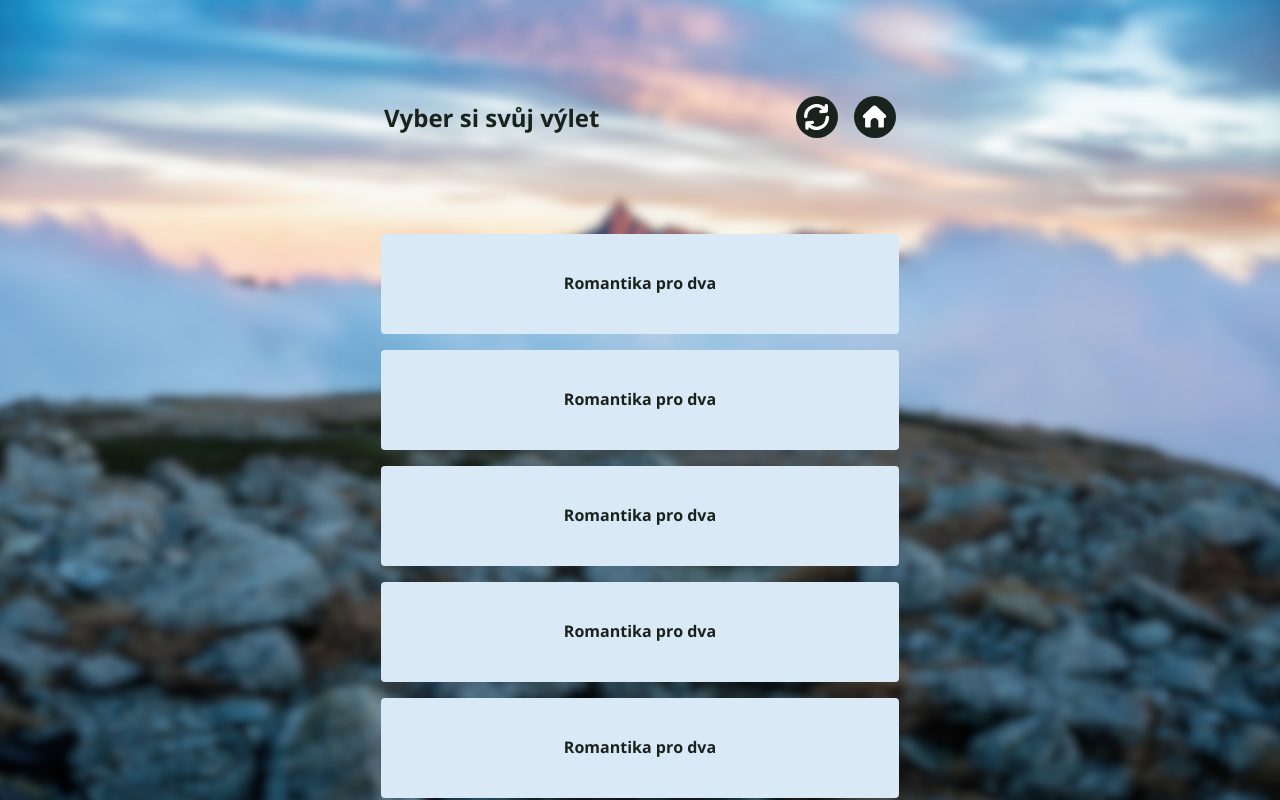
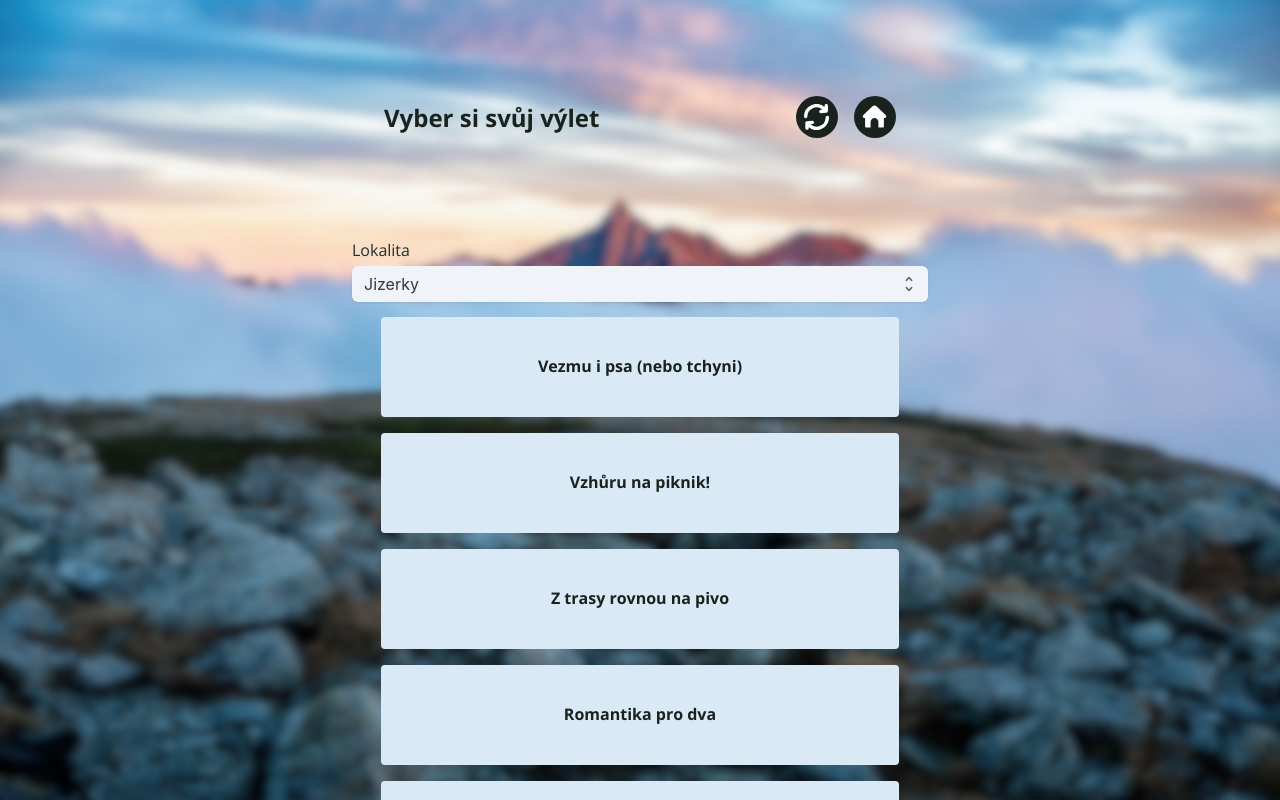
Before and after one commit to MichaelaKnizek/projekt-DKK, a React (Vite) app: page /trips in a window 1280 px wide. Built offline with nearby package versions, Linux system fonts and the light colour scheme.

Commit message:
add location function for tripspage

```diff
--- a/data/trasy.js
+++ b/data/trasy.js
@@ -16,7 +16,7 @@ export const trips = [
     elevationGainM: 90,
     durationH: 3,
     difficulty: 'lehká',
-    terrainType: [
+    terrain: [
       'asfalt',
       'lesní cesta',
       'dřevěný chodník',
@@ -56,7 +56,7 @@ export const trips = [
     elevationGainM: 725,
     durationH: 6,
     difficulty: 'střední',
-    terrainType: [
+    terrain: [
       'asfalt',
       'lesní cesta',
       'dřevěný chodník',
@@ -97,7 +97,7 @@ export const trips = [
     elevationGainM: 900,
     durationH: 9,
     difficulty: 'těžká',
-    terrainType: [
+    terrain: [
       'asfalt',
       'lesní cesta',
       'dřevěný chodník',
@@ -135,7 +135,7 @@ export const trips = [
     elevationGainM: 250,
     durationH: 3,
     difficulty: 'lehká',
-    terrainType: ['asfalt', 'lesní cesta'],
+    terrain: ['asfalt', 'lesní cesta'],
     suitableFor: ['děti', 'psi'],
     features: ['výhledy', 'památník', 'občerstvení'],
     accessibility: ['lanovka', 'auto', 'autobus'],
@@ -156,7 +156,7 @@ export const trips = [
     elevationGainM: 950,
     durationH: 6,
     difficulty: 'těžká',
-    terrainType: ['kamenitá cesta', 'žulové schody', 'horské sedlo'],
+    terrain: ['kamenitá cesta', 'žulové schody', 'horské sedlo'],
     suitableFor: ['psi'],
     features: ['výhledy', 'vrchol', 'občerstvení'],
     accessibility: ['bus', 'auto'],
@@ -177,7 +177,7 @@ export const trips = [
     elevationGainM: 50,
     durationH: 1.5,
     difficulty: 'lehká',
-    terrainType: ['dřevěný chodník', 'lesní cesta'],
+    terrain: ['dřevěný chodník', 'lesní cesta'],
     suitableFor: ['kočárky', 'děti', 'psi'],
     features: ['rašeliniště', 'naučné stezky', 'klid'],
     accessibility: ['bus', 'auto'],
@@ -198,7 +198,7 @@ export const trips = [
     elevationGainM: 300,
     durationH: 3,
     difficulty: 'střední',
-    terrainType: ['skály', 'schody', 'lesní cesta'],
+    terrain: ['skály', 'schody', 'lesní cesta'],
     suitableFor: ['děti'],
     features: ['skály', 'výhledy', 'piknik'],
     accessibility: ['bus', 'auto'],
@@ -219,7 +219,7 @@ export const trips = [
     elevationGainM: 350,
     durationH: 3.5,
     difficulty: 'střední',
-    terrainType: ['lesní cesta', 'schody', 'pískovec'],
+    terrain: ['lesní cesta', 'schody', 'pískovec'],
     suitableFor: ['děti', 'psi'],
     features: ['skalní brána', 'výhledy', 'občerstvení'],
     accessibility: ['vlak', 'bus', 'auto'],
--- a/data/trip-options.js
+++ b/data/trip-options.js
@@ -51,6 +51,7 @@ export const tripTypes = [
   },
   {
     name: 'Potřebuju se vybít',
-    filter: '?terrain=skály%2Cžebříky%2Ckamenitá+cesta%2C&features=vodopády%2C',
+    filter:
+      '?terrain=kamenitá+cesta&difficulty=těžká&lengthRange=15-20&location=Krkonoše',
   },
 ];
--- a/src/pages/ResultsPage/ResultsPage.jsx
+++ b/src/pages/ResultsPage/ResultsPage.jsx
@@ -10,7 +10,6 @@ const filterStringEqual = (trip, key, value) => {
 };
 
 const filterInterSection = (trip, key, values) => {
-  console.log('trip', trip);
   if (values === undefined) {
     return true;
   }
@@ -36,7 +35,7 @@ const ResultsPage = () => {
   //console.log(filterValues);
   const filterTrips = executeFilter(trips, filterValues);
 
-  //console.log(filterTrips);
+  console.log(filterTrips);
   return (
     <div>
       {filterTrips.map((trip) => (
--- a/src/pages/TripsPage/TripsPage.jsx
+++ b/src/pages/TripsPage/TripsPage.jsx
@@ -1,19 +1,45 @@
 import './TripsPage.css';
 import Header from '../components/Header';
 import TripCard from './components/TripCard';
+import { tripTypes } from '../../../data/trip-options';
+import { useState } from 'react';
+import { Select } from '@mui/joy';
+import { Option } from '@mui/joy';
+import { tripFilter } from '../../../data/trip-options';
 
 const TripsPage = () => {
+  const [location, setLocation] = useState('Jizerky');
+  const handleChange = (value) => {
+    setLocation(value);
+  };
   return (
     <div className="tripspage-photo">
       <div className="container">
         <Header />
+        <div className="form_item">
+          <label className="input_title" htmlFor="location">
+            Lokalita
+          </label>
+          <Select
+            variant="soft"
+            value={location}
+            onChange={(e, value) => handleChange(value)}
+          >
+            {tripFilter.locations.map((item) => (
+              <Option key={item} value={item}>
+                {item}
+              </Option>
+            ))}
+          </Select>
+        </div>
         <div className="trips-list">
-          <TripCard />
-          <TripCard />
-          <TripCard />
-          <TripCard />
-          <TripCard />
-          <TripCard />
+          {tripTypes.map((type) => (
+            <TripCard
+              name={type.name}
+              filter={type.filter}
+              location={location}
+            />
+          ))}
         </div>
       </div>
     </div>
--- a/src/pages/TripsPage/components/TripCard.jsx
+++ b/src/pages/TripsPage/components/TripCard.jsx
@@ -1,13 +1,14 @@
+import { NavLink } from 'react-router';
 import './TripCard.css';
 
 import React from 'react';
 
-const TripCard = () => {
+const TripCard = ({ name, filter, location }) => {
   return (
-    <div className="trip-card">
+    <NavLink to={`/result${filter}&location=${location}`} className="trip-card">
       <img className="trip-card__image"></img>
-      <p className="trip-card__name">Romantika pro dva</p>
-    </div>
+      <p className="trip-card__name">{name}</p>
+    </NavLink>
   );
 };
 
--- a/src/utils.js
+++ b/src/utils.js
@@ -1,7 +1,7 @@
 const defaultValues = {
   location: 'Jizerky',
   difficulty: 'lehká',
-  lengthRange: '<10',
+  lengthRange: '10-15',
 };
 
 export const readFilterValues = (searchParams) => {
```
